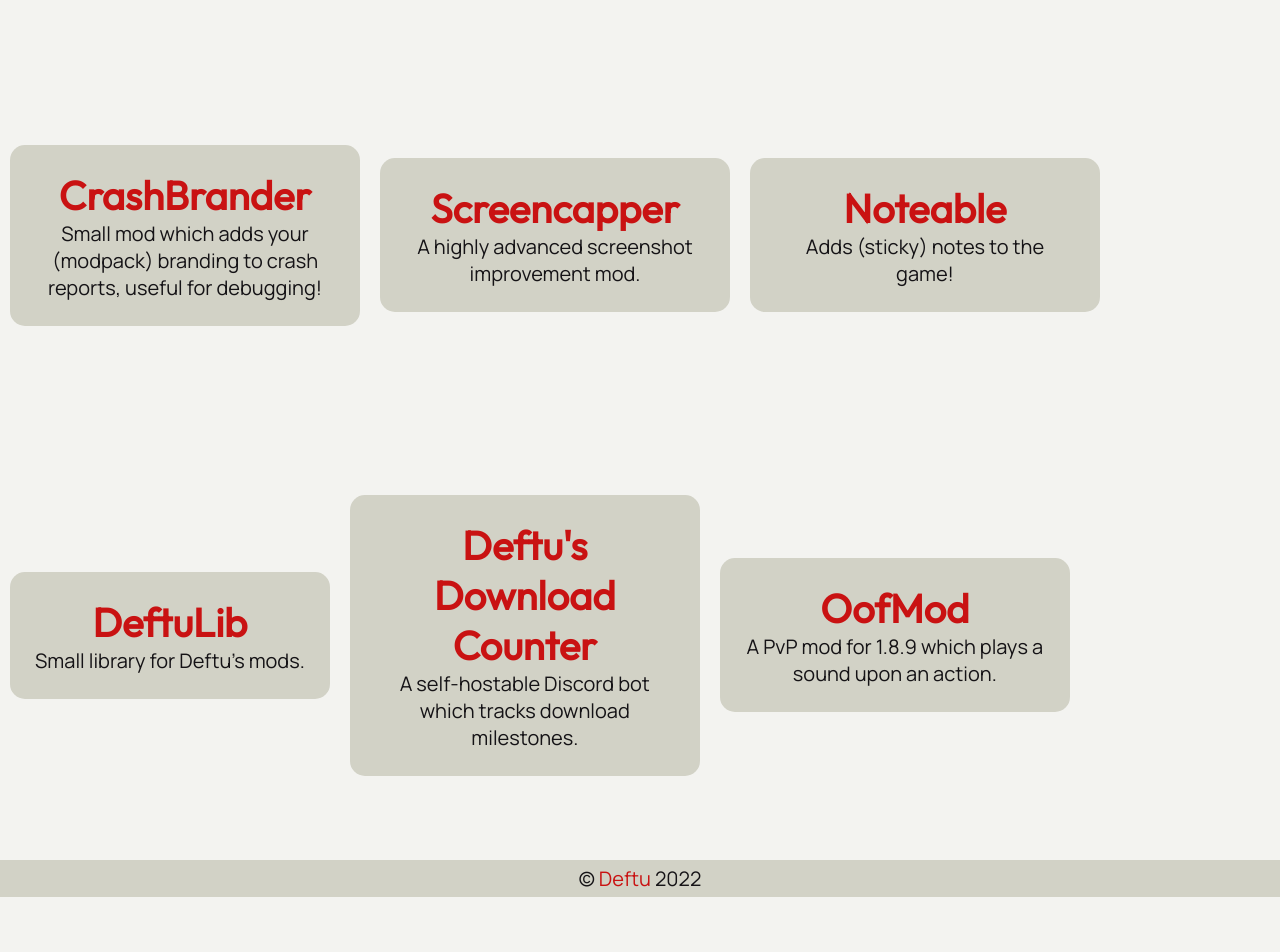
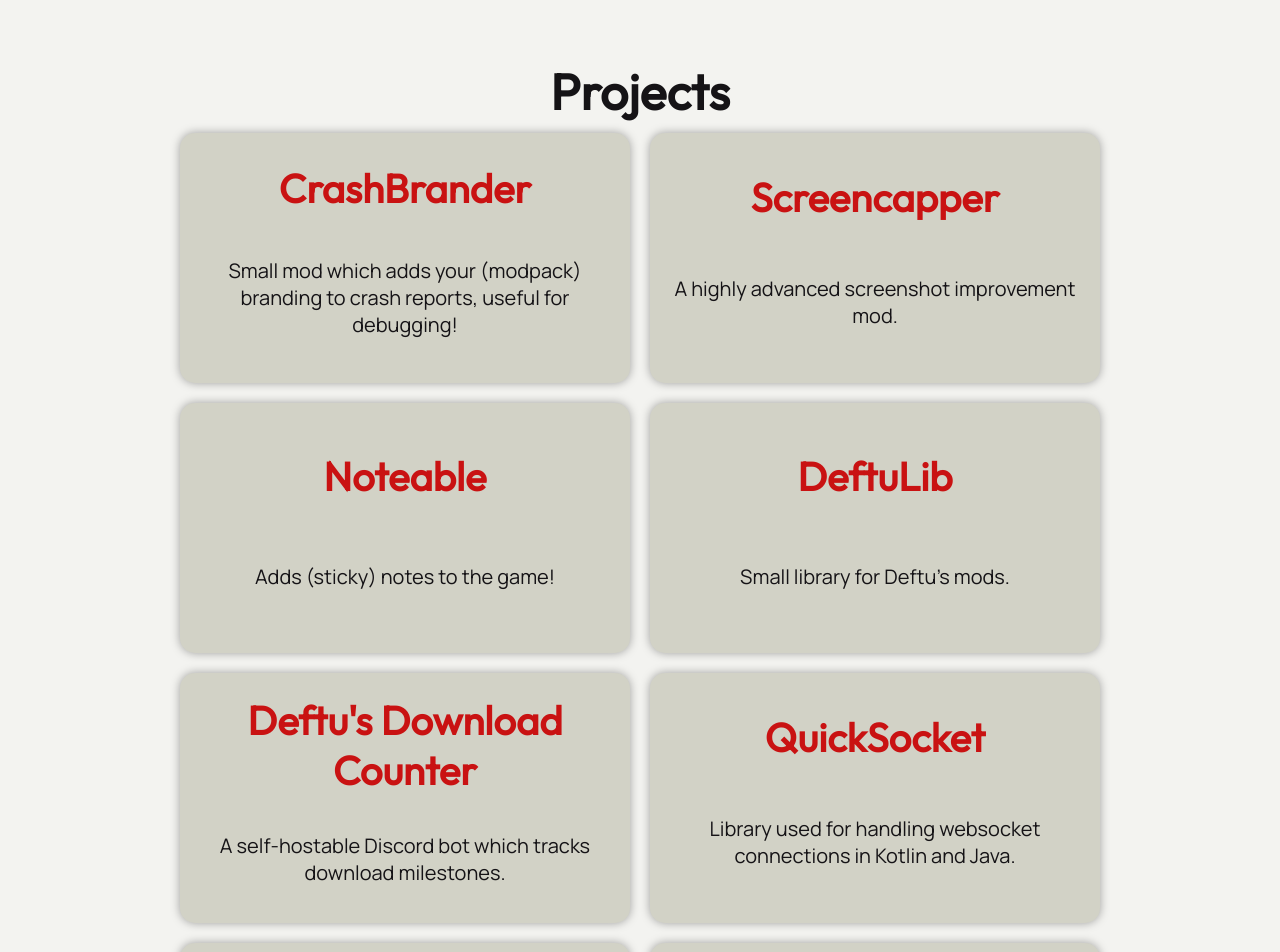
Before and after one commit to Deftu/deftu.xyz, a SvelteKit app: page / in a window 1280 px wide. Shown: the part 740-1692 px from the top of the page. Before the commit the page ends 1637 px from the top, so only its background shows below. Built offline with nearby package versions, Linux system fonts and the light colour scheme.

Commit message:
Add box shadow to project cards and compile all current projects.

```diff
--- a/package.json
+++ b/package.json
@@ -2,7 +2,7 @@
 	"name": "main",
 	"version": "0.0.1",
 	"scripts": {
-		"dev": "vite dev",
+		"dev": "vite dev --host",
 		"build": "vite build",
 		"package": "svelte-kit package",
 		"preview": "vite preview",
--- a/src/lib/nav/Footer.svelte
+++ b/src/lib/nav/Footer.svelte
@@ -12,5 +12,6 @@
         color: var(--text);
         padding: 5px;
         z-index: 999999999;
+        box-shadow: 0 0 10px 0 rgba(0, 0, 0, 0.35);
     }
 </style>
--- a/src/lib/projects/Project.svelte
+++ b/src/lib/projects/Project.svelte
@@ -2,15 +2,21 @@
 	export let name: string;
     export let description: string;
     export let url: string | null = null;
+    export let wip: boolean = false;
 </script>
 
 <div class="card">
+    <div class="card-header">
+        {#if url}
+        <a href={url}><h2 class="card-title">{name}</h2></a>
+        {:else}
+        <h2 class="card-title">{name}</h2>
+        {/if}
+        {#if wip}
+        <span class="wip">WIP</span>
+        {/if}
+    </div>
     <div class="card-content">
-        {#if url}
-            <a href={url}><h2 class="card-title">{name}</h2></a>
-        {:else}
-            <h2 class="card-title">{name}</h2>
-        {/if}
         <p class="card-description">{description}</p>
     </div>
 </div>
@@ -20,13 +26,37 @@
         background-color: var(--background-variant);
         color: var(--text);
         border-radius: 15px;
-        padding: 10px;
         margin: 10px;
-        box-shadow: 0 0 10px 0 var(--shadow);
-        max-width: 350px;
+        box-shadow: 0 0 10px 0 rgba(0, 0, 0, 0.35);
+        min-width: 450px;
+        max-width: 450px;
+        min-height: 250px;
         display: flex;
+        flex-direction: column;
+        justify-content: space-evenly;
+        align-items: center;
+        text-align: center;
+    }
+
+    @media (max-width: 450px) {
+        .card {
+            min-width: 350px;
+            max-width: 350px;
+        }
+    }
+
+    .card-header {
+        display: flex;
+        width: 100%;
+        padding: 0;
+        margin: 0;
         justify-content: center;
         align-items: center;
+        flex-direction: column;
+    }
+
+    .wip {
+        font-size: 20px;
     }
 
     .card-content {
--- a/src/routes/+page.svelte
+++ b/src/routes/+page.svelte
@@ -26,12 +26,19 @@
 </section>
 <section>
     <div class="projects">
-        <Project name="CrashBrander" url="https://modrinth.com/mod/crashbrander" description="Small mod which adds your (modpack) branding to crash reports, useful for debugging!" />
-        <Project name="Screencapper" url="https://modrinth.com/mod/screencapper" description="A highly advanced screenshot improvement mod." />
-        <Project name="Noteable" url="https://modrinth.com/mod/noteable" description="Adds (sticky) notes to the game! " />
-        <Project name="DeftuLib" url="https://modrinth.com/mod/deftulib" description="Small library for Deftu's mods. " />
-        <Project name="Deftu's Download Counter" url="https://github.com/Deftu/DeftuDownloadCounter" description="A self-hostable Discord bot which tracks download milestones." />
-        <Project name="OofMod" url="https://modrinth.com/mod/oofmod" description="A PvP mod for 1.8.9 which plays a sound upon an action." />
+        <h1 class="title section-title">Projects</h1>
+        <ul class="project-list">
+            <li><Project name="CrashBrander" url="https://modrinth.com/mod/crashbrander" description="Small mod which adds your (modpack) branding to crash reports, useful for debugging!" /></li>
+            <li><Project name="Screencapper" url="https://modrinth.com/mod/screencapper" description="A highly advanced screenshot improvement mod." /></li>
+            <li><Project name="Noteable" url="https://modrinth.com/mod/noteable" description="Adds (sticky) notes to the game! " /></li>
+            <li><Project name="DeftuLib" url="https://modrinth.com/mod/deftulib" description="Small library for Deftu's mods. " /></li>
+            <li><Project name="Deftu's Download Counter" url="https://github.com/Deftu/DeftuDownloadCounter" description="A self-hostable Discord bot which tracks download milestones." /></li>
+            <li><Project name="QuickSocket" url="https://github.com/Deftu/QuickSocket" description="Library used for handling websocket connections in Kotlin and Java." /></li>
+            <li><Project name="FileDownloader" url="https://github.com/Deftu/FileDownloader" description="Simple library used to handle file downloads in the JVM." /></li>
+            <li><Project name="CraftProcessor" url="https://github.com/Deftu/CraftProcessor" description="A Discord bot which scans Minecraft logs and crash reports to find potential solutions." wip /></li>
+            <li><Project name="Deftils" url="https://github.com/Deftu/Deftils" description="JVM core library adding a multitude of small utilities regarding collections and data manipulation." /></li>
+            <li><Project name="OofMod" url="https://modrinth.com/mod/oofmod" description="A PvP mod for 1.8.9 which plays a sound upon an action." /></li>
+        </ul>
     </div>
 </section>
 
@@ -43,8 +50,16 @@
 
 	section {
 		width: 100%;
-		height: 100vh;
+		min-height: 100vh;
 	}
+
+    .section-title {
+        width: 100%;
+        display: flex;
+        justify-content: center;
+        align-items: center;
+        color: var(--text);
+    }
 
 	.content, .projects {
 		display: flex;
@@ -59,9 +74,7 @@
 	}
 
     .projects {
-        justify-content: inherit;
-        flex-direction: row;
-        flex-wrap: wrap;
+        flex-direction: column;
     }
 
 	.title {
@@ -75,6 +88,7 @@
 		margin-bottom: 30px;
         margin-left: 15px;
         margin-right: 15px;
+        margin: 25px 15px 30px 15px;
 	}
 
 	.titles {
@@ -90,6 +104,17 @@
 		padding: 0;
 	}
 
+    .project-list {
+        list-style: none;
+        margin: 0;
+        padding: 0;
+        display: flex;
+        flex-direction: row;
+        flex-wrap: wrap;
+        justify-content: center;
+        align-items: center;
+    }
+
 	.enhancedpixel {
 		color: #4E6AD0;
 	}
```
